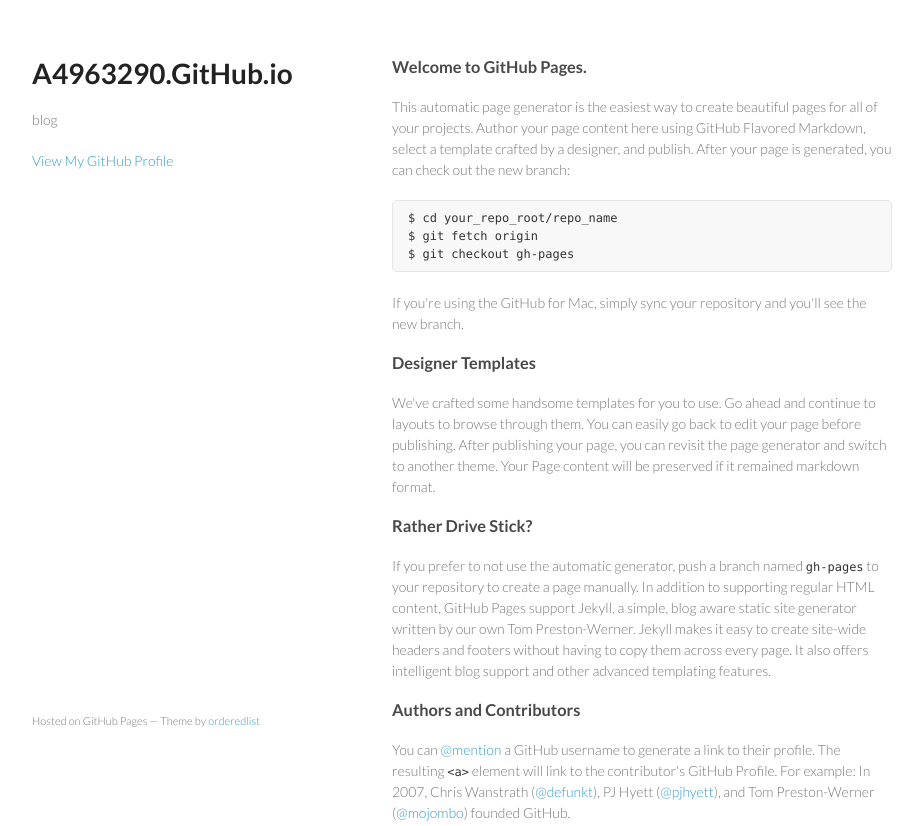
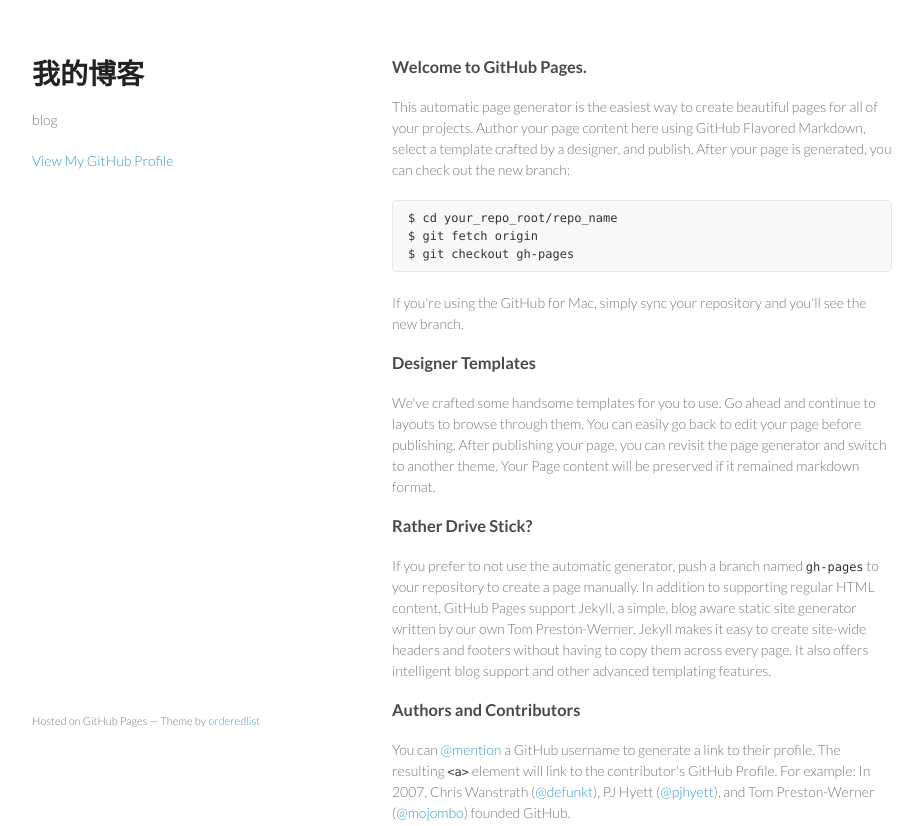
Before and after one commit to a4963290/a4963290.github.io, a plain HTML site: page index.html in a window 1280 px wide. Shown: the top 826 px of the page, without its empty margins (178-1101 px from the left). Drawn offline with Linux system fonts and the light colour scheme.

Commit message:
Update index.html

```diff
--- a/index.html
+++ b/index.html
@@ -3,7 +3,7 @@
   <head>
     <meta charset="utf-8">
     <meta http-equiv="X-UA-Compatible" content="chrome=1">
-    <title>A4963290.GitHub.io by a4963290</title>
+    <title>我的博客</title>
 
     <link rel="stylesheet" href="stylesheets/styles.css">
     <link rel="stylesheet" href="stylesheets/pygment_trac.css">
@@ -15,7 +15,7 @@
   <body>
     <div class="wrapper">
       <header>
-        <h1>A4963290.GitHub.io</h1>
+        <h1>我的博客</h1>
         <p>blog</p>
 
 
```
